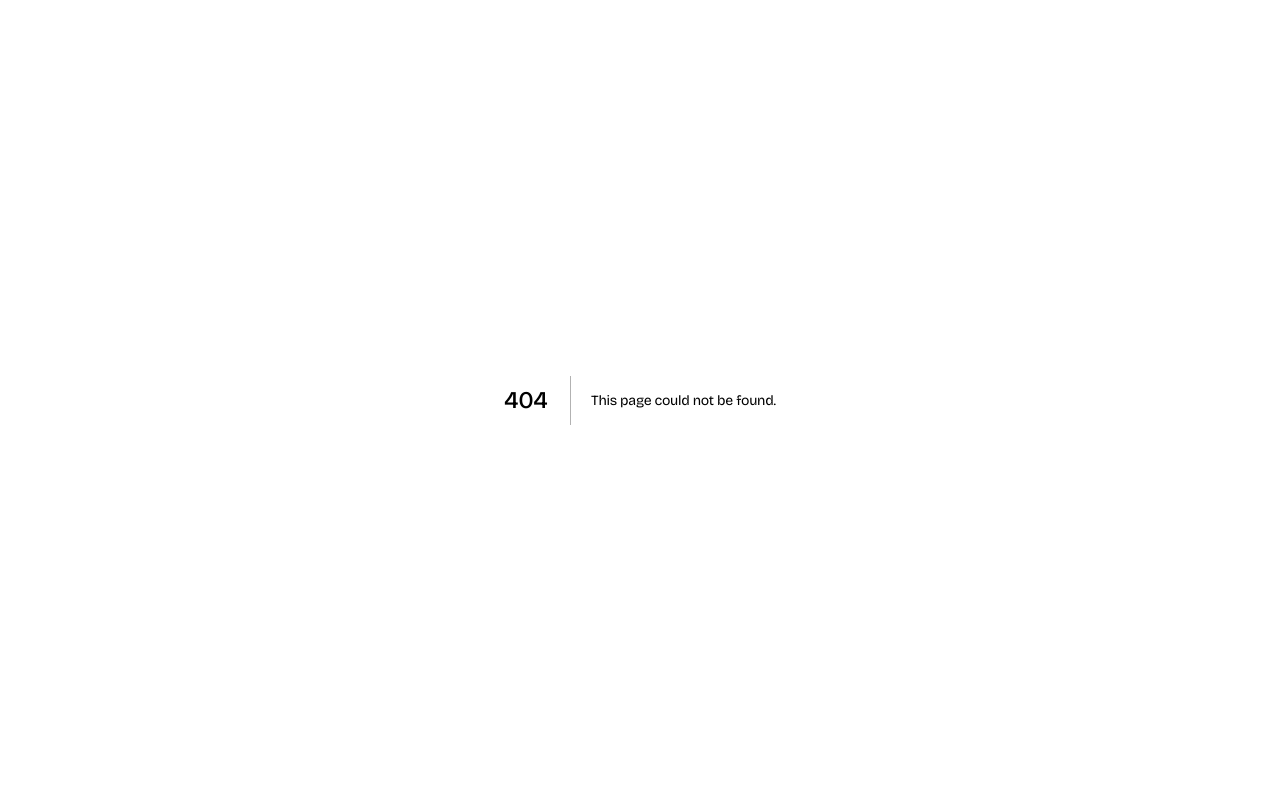
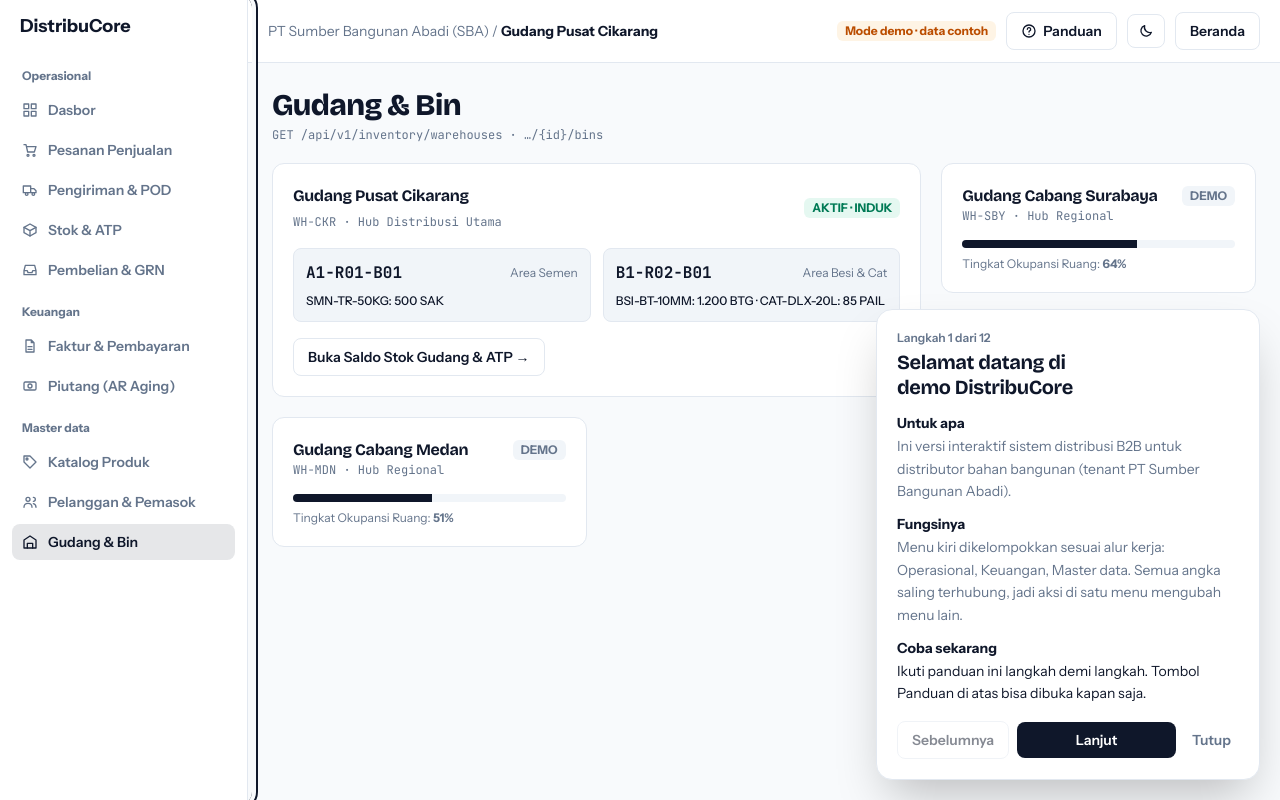
Before and after one commit to afrizadwi21/DistribuCore, a Next.js app in the folder apps/web/: page /demo/warehouses in a window 1280 px wide. Before the commit this address had no page. Built offline with nearby package versions, Linux system fonts and the light colour scheme.

Commit message:
feat(demo): add multi-warehouse bins and branch occupancy page

```diff
--- /dev/null
+++ b/apps/web/src/app/demo/warehouses/page.tsx
@@ -0,0 +1,67 @@
+"use client";
+
+import Link from "next/link";
+import { useDemo } from "@/components/demo/DemoContext";
+import { nf } from "@/components/demo/calc";
+import { BINS } from "@/components/demo/data";
+import { Badge, Bar, BTN, Card, DemoTag } from "@/components/demo/ui";
+
+const BRANCHES = [
+  { code: "WH-SBY", name: "Gudang Cabang Surabaya", occ: 64 },
+  { code: "WH-MDN", name: "Gudang Cabang Medan", occ: 51 },
+];
+
+export default function WarehousesPage() {
+  const { skus } = useDemo();
+
+  return (
+    <div className="grid items-start gap-5 md:grid-cols-2 lg:grid-cols-3">
+      <Card className="p-5 md:col-span-2">
+        <div className="flex items-center justify-between">
+          <div>
+            <h3 className="font-bold">Gudang Pusat Cikarang</h3>
+            <span className="font-mono text-xs text-[var(--mu)]">WH-CKR · Hub Distribusi Utama</span>
+          </div>
+          <Badge tone="g">AKTIF · INDUK</Badge>
+        </div>
+
+        <div className="mt-4 grid gap-3 sm:grid-cols-2">
+          {Object.entries(BINS).map(([bin, zone]) => {
+            const items = skus.filter((s) => s.bin === bin);
+            return (
+              <div key={bin} className="rounded-lg border border-[var(--bd)] bg-[var(--soft)] p-3">
+                <div className="flex items-center justify-between">
+                  <span className="font-mono font-bold">{bin}</span>
+                  <span className="text-xs text-[var(--mu)]">{zone}</span>
+                </div>
+                <div className="mt-2 text-xs font-medium text-[var(--tx)]">
+                  {items.map((s) => `${s.code}: ${nf(s.onHand)} ${s.uom}`).join(" · ")}
+                </div>
+              </div>
+            );
+          })}
+        </div>
+
+        <div className="mt-4">
+          <Link href="/demo/inventory" className={BTN}>
+            Buka Saldo Stok Gudang & ATP →
+          </Link>
+        </div>
+      </Card>
+
+      {BRANCHES.map((b) => (
+        <Card key={b.code} className="p-5">
+          <div className="flex items-center justify-between">
+            <h4 className="font-bold">{b.name}</h4>
+            <DemoTag show={true} />
+          </div>
+          <div className="font-mono text-xs text-[var(--mu)]">{b.code} · Hub Regional</div>
+          <div className="mt-4">
+            <Bar parts={[{ pct: b.occ, color: "var(--bl)" }]} />
+            <div className="mt-2 text-xs text-[var(--mu)]">Tingkat Okupansi Ruang: <b>{b.occ}%</b></div>
+          </div>
+        </Card>
+      ))}
+    </div>
+  );
+}
```
